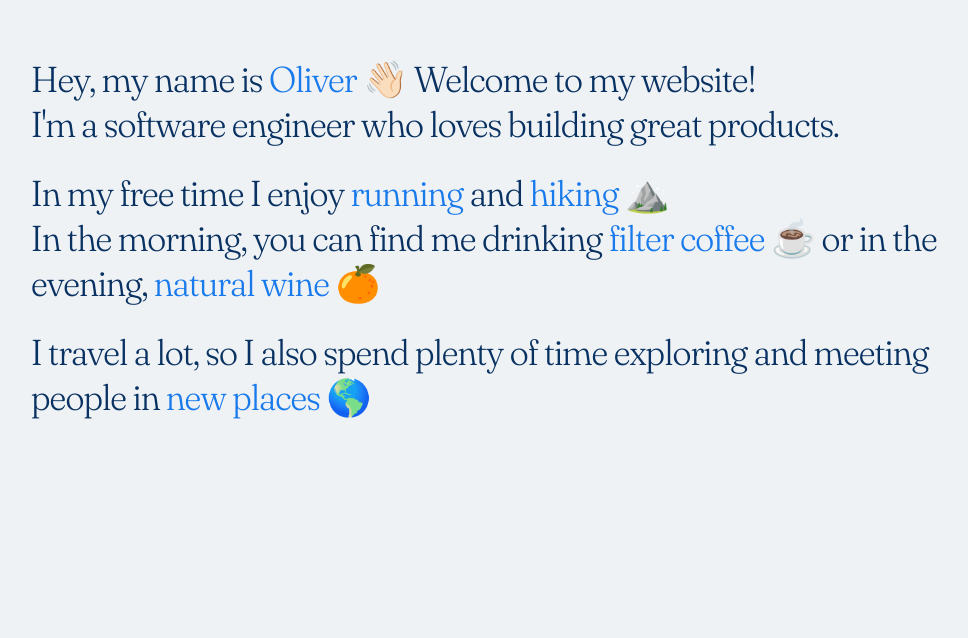
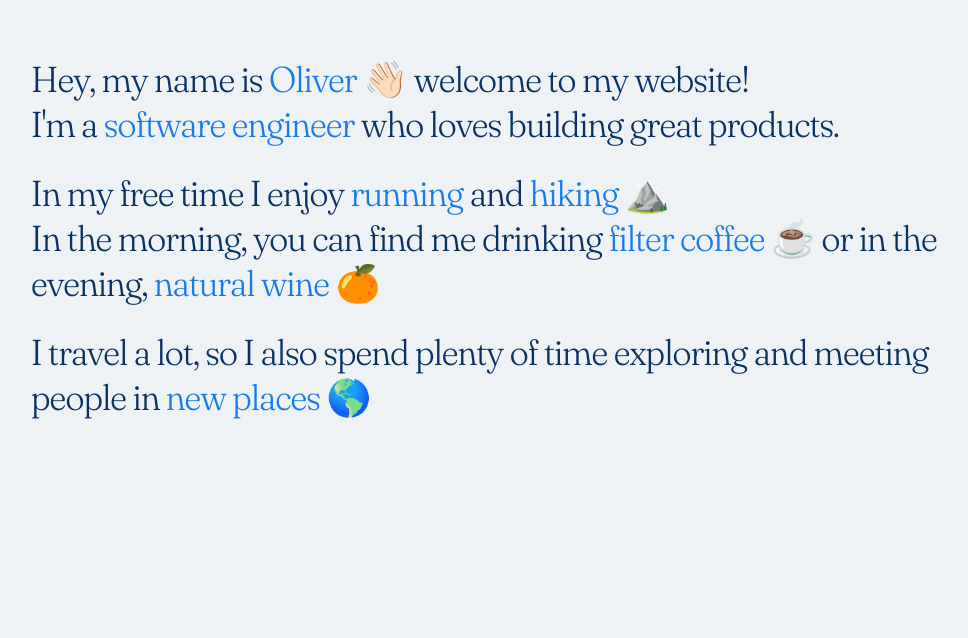
Before and after one commit to om154/omurray.dev, a React (Create React App) app: page / in a window 1280 px wide. Shown: the part 162-800 px from the top of the page, without its empty margins (113-1081 px from the left). Built offline with nearby package versions, Linux system fonts and the light colour scheme; no server answers; a web font is replaced by a local one.

Commit message:
refine tagine

```diff
--- a/src/components/Greeting/index.tsx
+++ b/src/components/Greeting/index.tsx
@@ -12,11 +12,15 @@ const Greeting = () => (
         >
           Oliver
         </span>
-        {' '}👋🏻 Welcome to my website!
+        {' '}👋🏻 welcome to my website!
       </H1>
       <H1 className="mt-0">
-        I&apos;m a
-        software engineer who loves building great products.
+        I&apos;m a{' '}
+        <span
+          className="text-primary-600"
+        >
+          software engineer
+        </span> who loves building great products.
       </H1>
     </div>
     <div className="box-border w-full max-w-5xl px-4 mx-auto mt-6 text-center text-primary-900 md:text-left">
```
